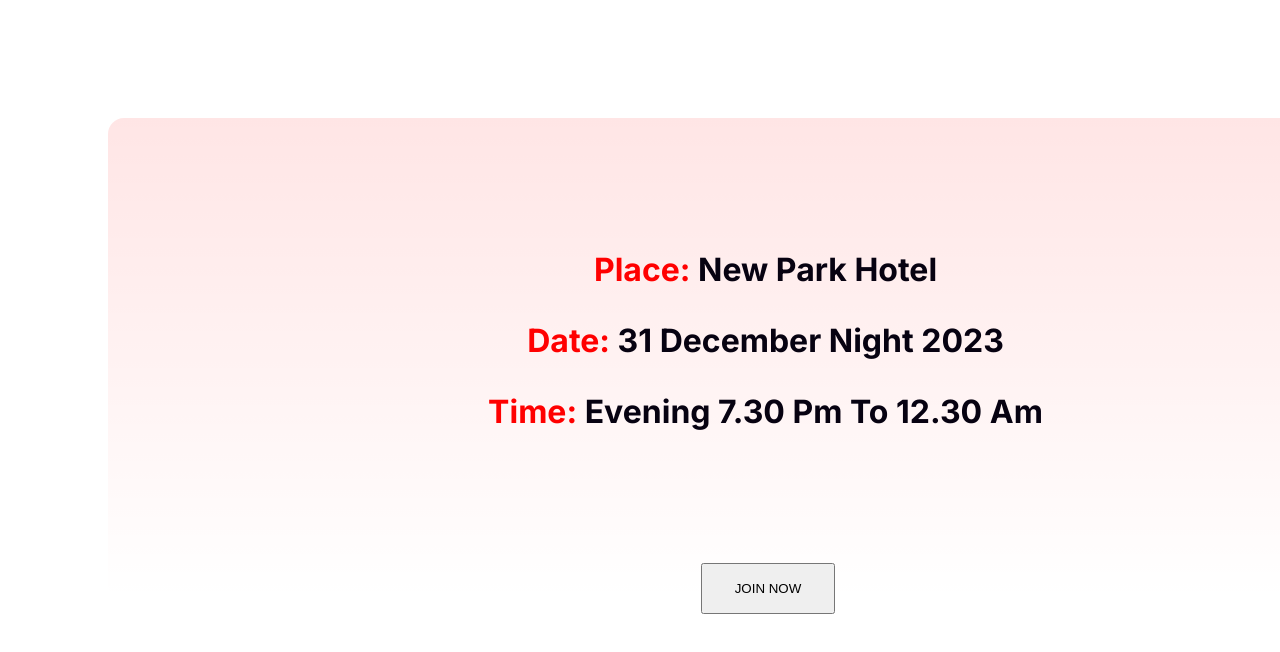
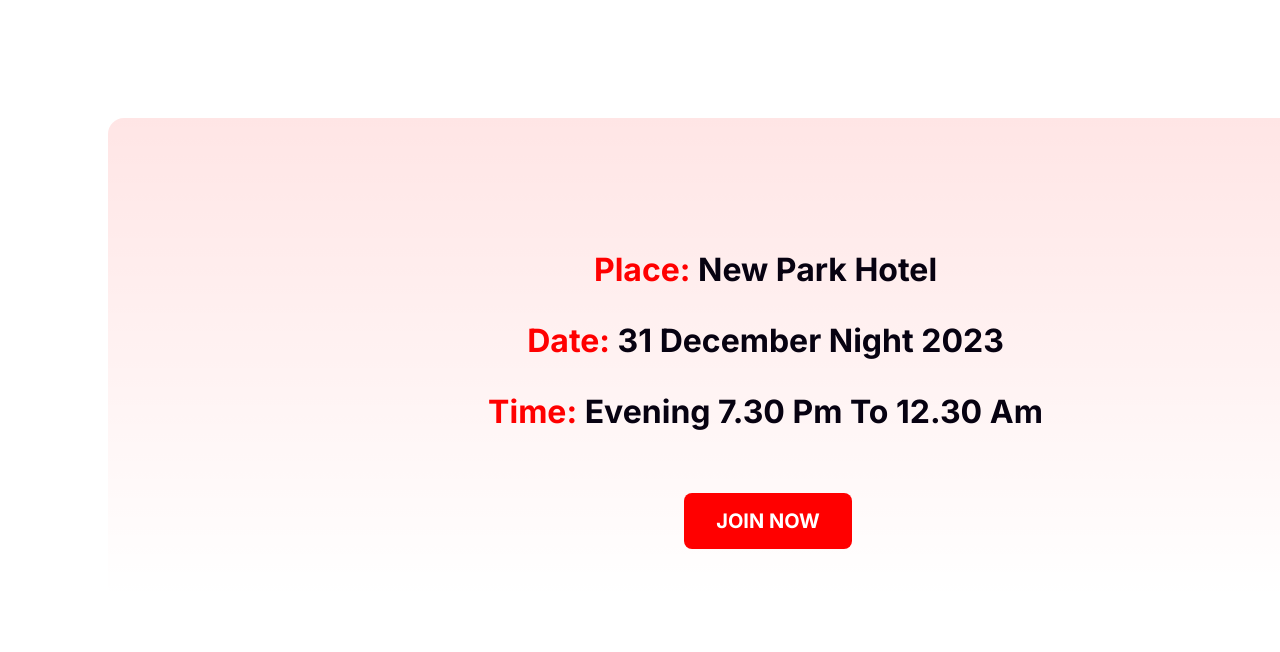
Before and after one commit to rumnodi/Assignment-1, a plain HTML site: page index.html in a window 1280 px wide. Shown: the part 2290-2942 px from the top of the page. Drawn offline with Linux system fonts and the light colour scheme.

Commit message:
added second page

```diff
--- a/index.html
+++ b/index.html
@@ -47,7 +47,7 @@
             <p><span class="orange">Time: </span>Evening 7.30 Pm To 12.30 Am</p>
         </div>
 
-         <button class="btn">JOIN NOW</button>
+         <button class="btn"><span class="white"> JOIN NOW</span></button>
 
 
 
--- a/styles/blog.css
+++ b/styles/blog.css
@@ -145,7 +145,7 @@ main{
     font-size: 32px;
     font-weight: 600;
     text-transform: capitalize;
-    padding: 100px 385px 100px 380px;
+    padding: 100px 385px 30px 380px;
 
 }
 .orange{
@@ -160,4 +160,19 @@ main{
     justify-content: center;
     align-items: center;
     gap: 10px;
+    border-radius: 8px;
+    background: #F00;
+    border:0px;
+    color:white;
+
 }
+.white{
+    color: #FFF;
+    text-align: center;
+    font-family: Inter;
+    font-size: 20px;
+    font-style: normal;
+    font-weight: 700;
+    line-height: normal;
+    text-transform: uppercase;
+    }
```
